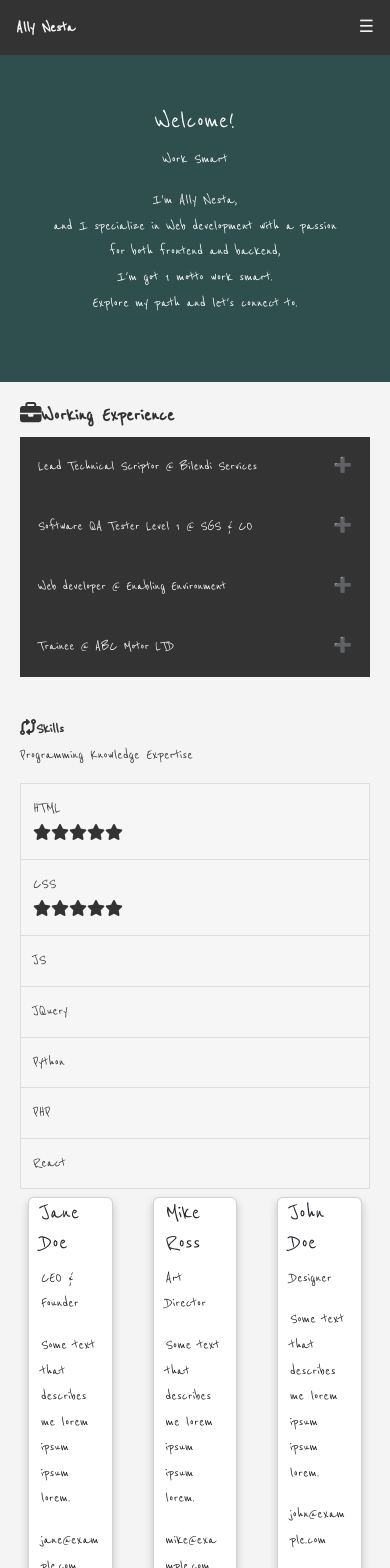
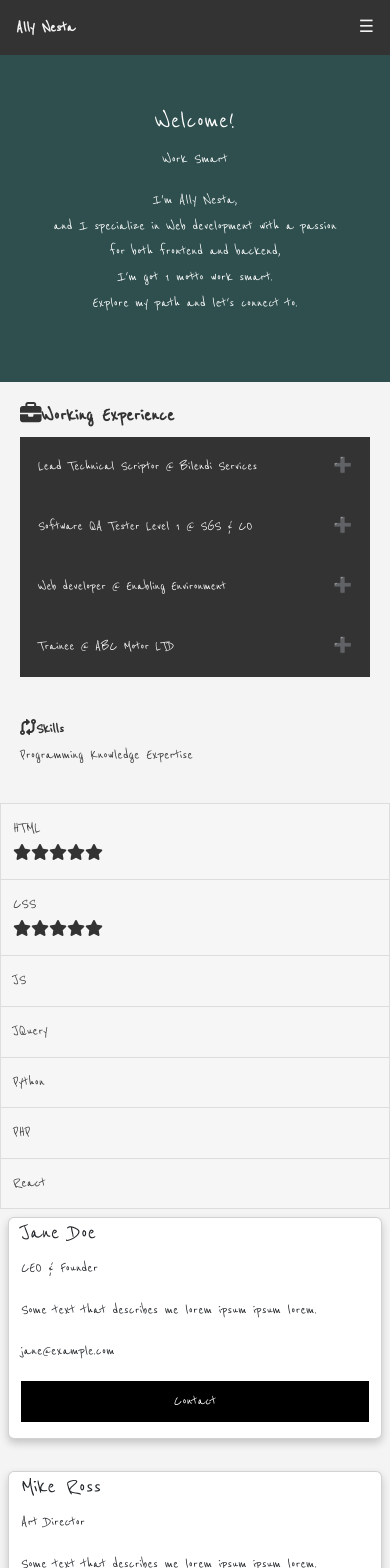
Before and after one commit to Allynesta/cv-tsx, a React (Vite) app: page / in a window 390 px wide. Shown: the top 1568 px of the page. Built offline with nearby package versions, Linux system fonts and the light colour scheme.

Commit message:
responsive card implemented

```diff
--- a/src/component/Skill.tsx
+++ b/src/component/Skill.tsx
@@ -10,8 +10,9 @@ const Skill = () => {
 				<FontAwesomeIcon icon={faCodeCompare} />
 				<b>Skills</b>
 				<p>Programming Knowledge Expertise</p>
-				<SkillList />
 			</div>
+
+			<SkillList />
 		</>
 	);
 };
--- a/src/component/SkillList.tsx
+++ b/src/component/SkillList.tsx
@@ -3,7 +3,7 @@ import Card from "./card";
 
 const SkillList = () => {
 	return (
-		<div>
+		<>
 			<ul className="list-group">
 				<li>
 					HTML{" "}
@@ -30,9 +30,9 @@ const SkillList = () => {
 				<li>Python</li>
 				<li>PHP</li>
 				<li>React</li>
-				<Card />
 			</ul>
-		</div>
+			<Card />
+		</>
 	);
 };
 
--- a/src/styles/card.css
+++ b/src/styles/card.css
@@ -0,0 +1,37 @@
+
+
+
+
+
+  .column {
+    float: left;
+    width: 33.3%;
+    margin-bottom: 16px;
+    padding: 0 8px;
+  }
+
+  .card {
+    box-shadow: 0 4px 8px 0 rgba(0, 0, 0, 0.2);
+    margin: 8px;
+  }
+
+
+  .container {
+    padding: 0 16px;
+  }
+
+  .container::after, .row::after {
+    content: "";
+    clear: both;
+    display: table;
+  }
+
+
+
+
+  @media screen and (max-width: 600px) {
+    .column {
+        width: 100%;
+      display: block;
+    }
+  }
--- a/src/styles/listskills.css
+++ b/src/styles/listskills.css
@@ -22,36 +22,3 @@ ul.list-group {
     text-align: center;
     margin-left: 5px;
   }
-
-
-
-
-
-
-
-
-
-
-
-
-  .column {
-    float: left;
-    width: 33.3% !important;
-    margin-bottom: 16px;
-    padding: 0 8px;
-  }
-
-  .card {
-    box-shadow: 0 4px 8px 0 rgba(0, 0, 0, 0.2);
-    margin: 8px;
-  }
-
-
-
-
-  @media screen and (max-width: 650px) {
-    .column {
-      width: 100%;
-      display: block;
-    }
-  }
```
